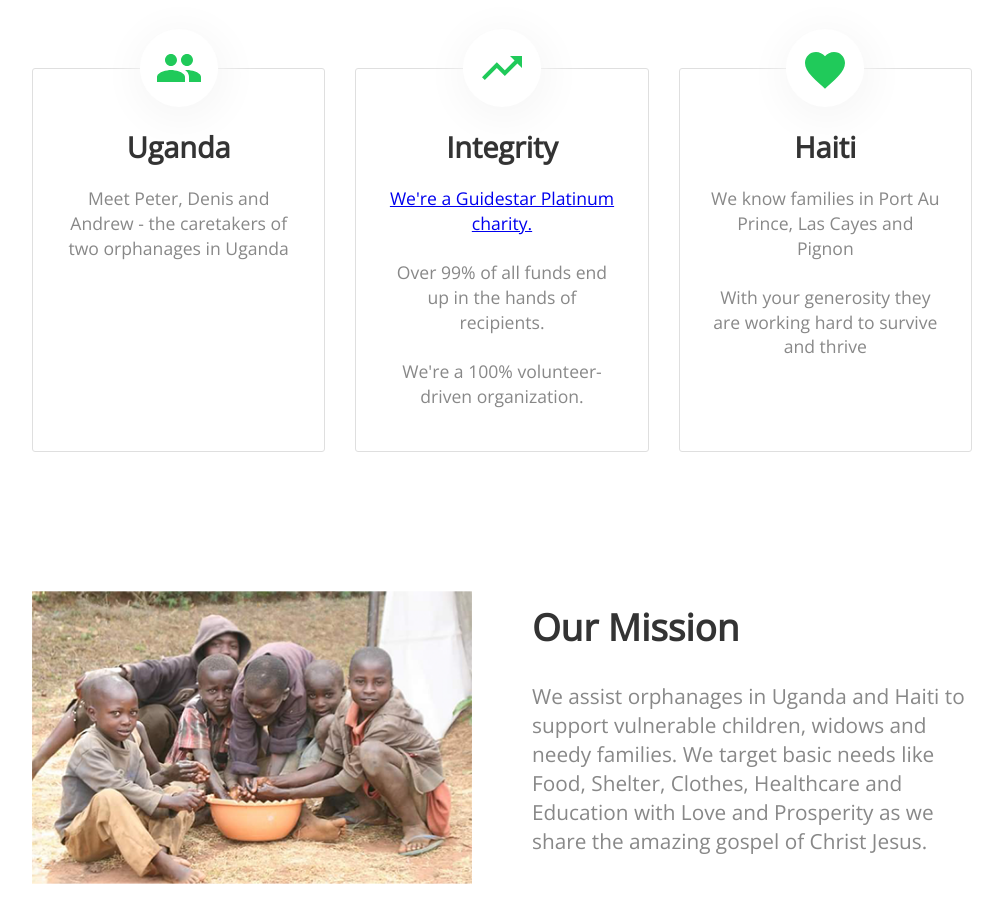
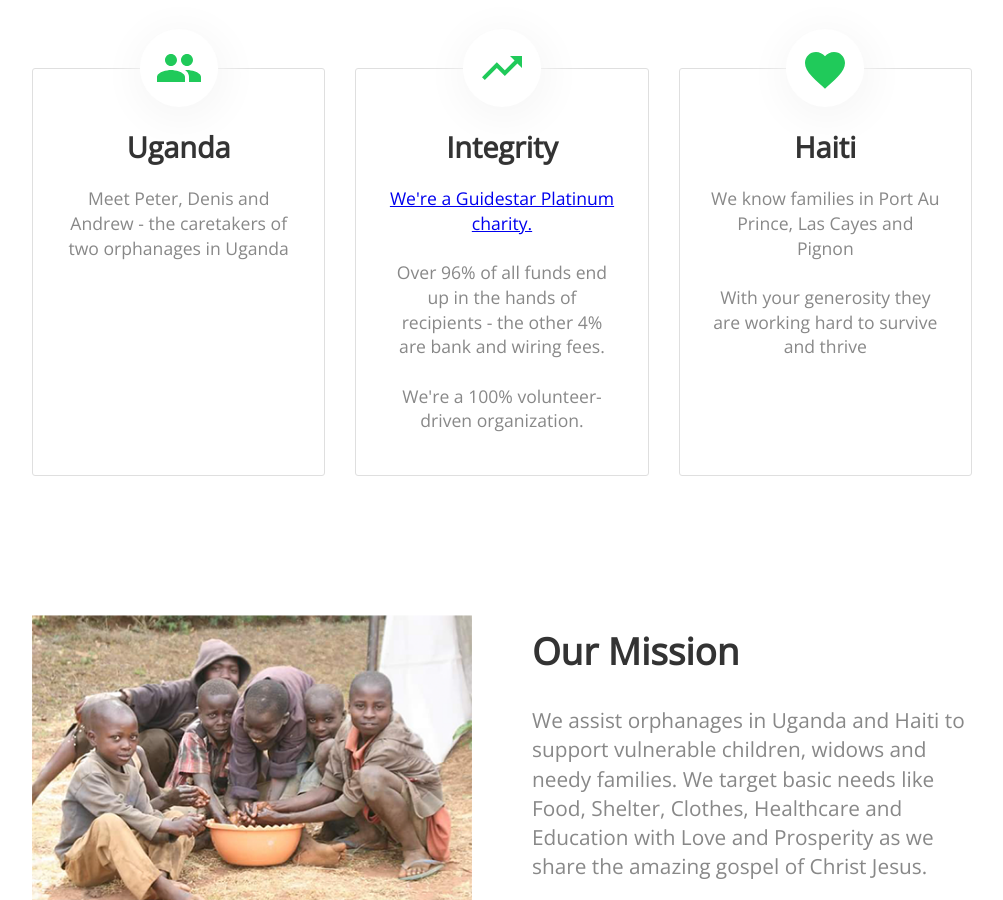
Before and after one commit to prouticus/rtpa, a Jekyll site: the page built from index.html, in a window 1280 px wide and 900 px high, scrolled down 2212 px. Shown: the whole window, without its empty margins (138-1141 px from the left). Built offline with Jekyll 4.4.1, drawn with Linux system fonts in a browser that asks for light colours; nearby versions of some CDN libraries; a script that is not in the unit is left out.

Commit message:
Updated 2 files via CloudCannon

```diff
--- a/_layouts/default.html
+++ b/_layouts/default.html
@@ -30,7 +30,7 @@
 		-->
 			<div>
 				<h1 class="editable">
-					<p style="text-align:center">Rescue The Poor America <a href="https://www.guidestar.org/profile/82-1475689" target="_blank"><img src="https://widgets.guidestar.org/gximage2?o=9733584&l=v4" /></a></p>
+					<p style="text-align:center">Rescue The Poor America <a target="_blank" href="https://www.guidestar.org/profile/82-1475689"><img src="https://widgets.guidestar.org/gximage2?o=9733584&amp;l=v4" /></a></p>
 				</h1>
 			</div>
 		</nav>
--- a/index.html
+++ b/index.html
@@ -27,7 +27,7 @@ title: Rescue The Poor
 
 <div class="container">
 	<div class="column">
-		<span class="image"><img class="editable" src="{{ site.baseurl }}/images/Uganda_blowup.png" alt="Map" /></span>
+		<span class="image"><img class="editable" src="/images/Uganda_blowup.png" alt="Map" /></span>
 	</div>
 	<div class="column">
 		<div>
@@ -67,7 +67,7 @@ title: Rescue The Poor
 				Integrity
 			</h3>
 			<p class="editable">
-				<a target="_blank" rel="noopener" href="https://www.guidestar.org/profile/82-1475689">We're a Guidestar Platinum charity.</a><br /><br />Over 99% of all funds end up in the hands of recipients.<br /><br />We're a 100% volunteer-driven organization.
+				<a target="_blank" rel="noopener" href="https://www.guidestar.org/profile/82-1475689">We're a Guidestar Platinum charity.</a><br /><br />Over 96% of all funds end up in the hands of recipients - the other 4% are bank and wiring fees.<br /><br />We're a 100% volunteer-driven organization.
 			</p>
 		</li>
 
@@ -159,7 +159,7 @@ title: Rescue The Poor
 					</div>
 				</div>
 			{% endfor %}
-		</div>
-	</div>
-</div>
+
+
+
 -->
```
